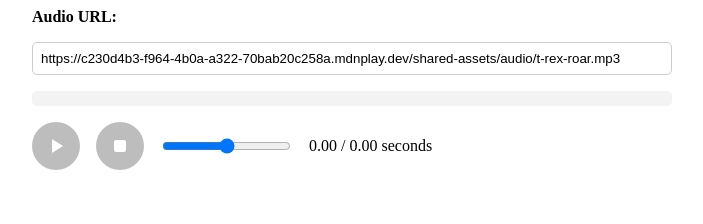
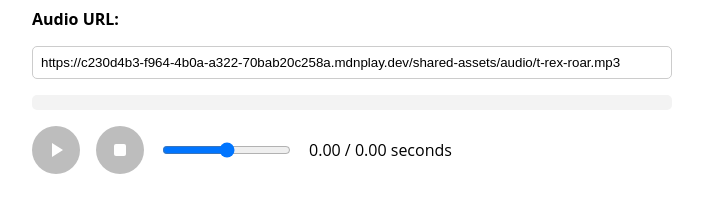
Before and after one commit to personal-island9353/simple-audio-listener, a React (Vite) app: page / in a window 1280 px wide. Shown: the top 224 px of the page, without its empty margins (288-991 px from the left). Built offline with nearby package versions, Linux system fonts and the light colour scheme.

Commit message:
Add index.css for global styles and import it in main.jsx

```diff
--- /dev/null
+++ b/src/index.css
@@ -0,0 +1,3 @@
+body {
+  font-family: "Open Sans", Arial, sans-serif;
+}
--- a/src/main.jsx
+++ b/src/main.jsx
@@ -1,4 +1,5 @@
 import App from "@/App.jsx";
+import "@/index.css";
 import { StrictMode } from "react";
 import { createRoot } from "react-dom/client";
 
```
